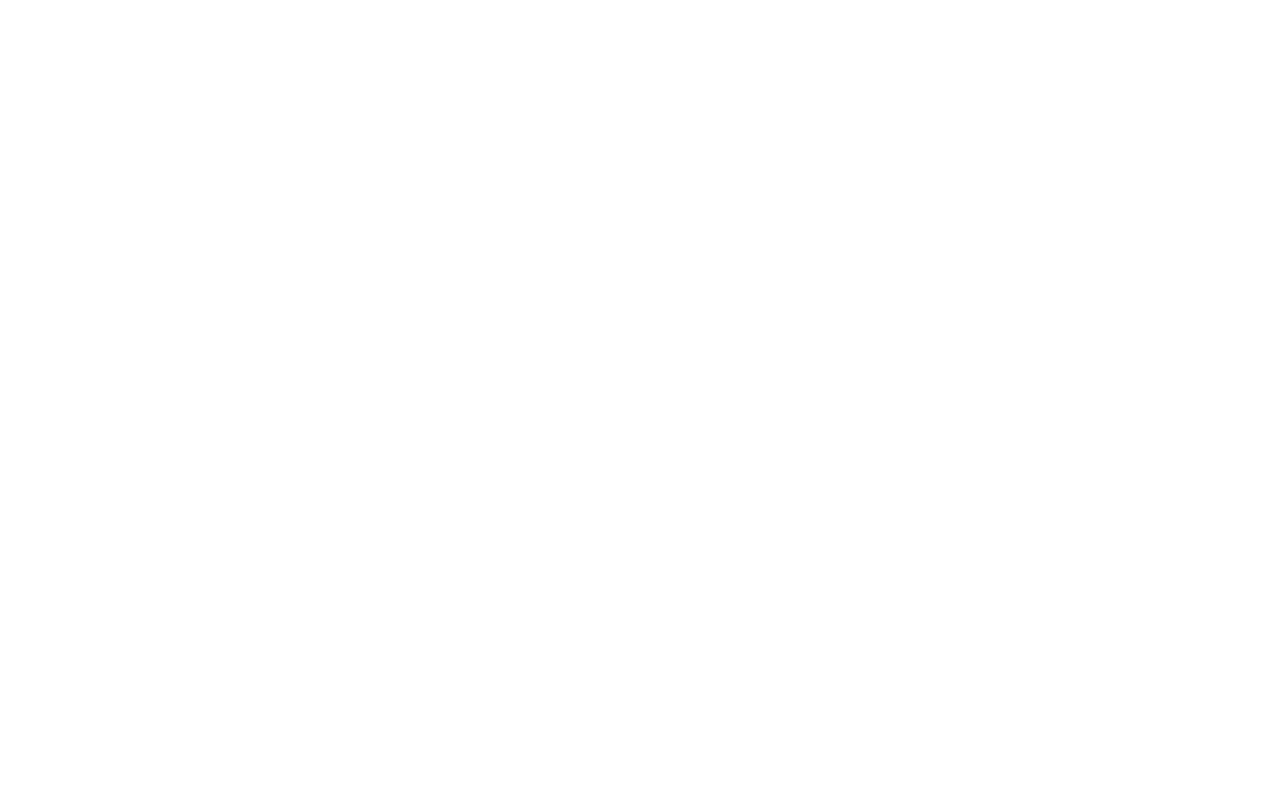
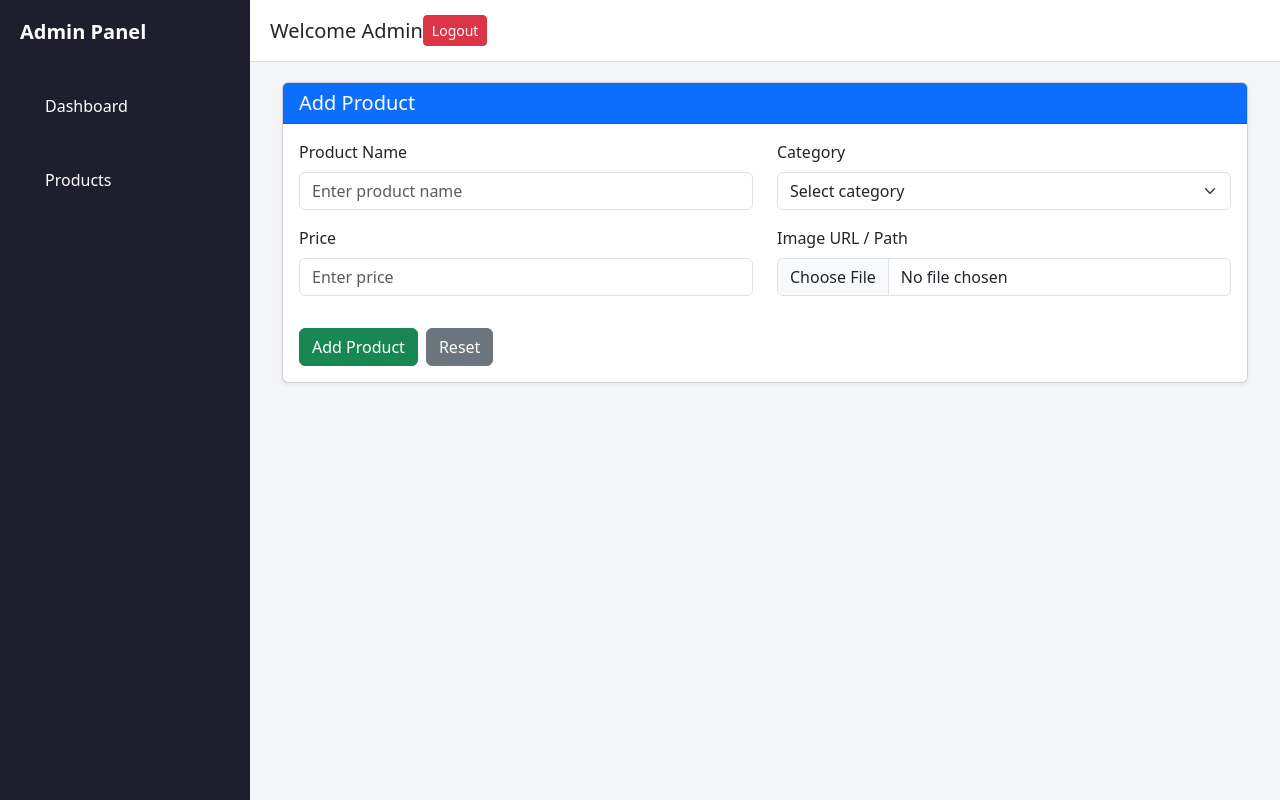
Before and after one commit to prashant-webconst/gold-client, a React (Vite) app: page /admin/products/add in a window 1280 px wide. Before the commit this address had no page. Built offline with nearby package versions, Linux system fonts and the light colour scheme.

Commit message:
basic backend UI and navlink created

```diff
--- a/src/App.jsx
+++ b/src/App.jsx
@@ -1,14 +1,21 @@
-import {Routes, Route} from "react-router-dom";
+import { Routes, Route } from "react-router-dom";
 import HomePage from "./pages/Homepage";
 import AdminLayout from "./admin/AdminLayout";
+import Dashboard from "./admin/Dashboard";
+import Products from "./admin/Products";
+import AddProduct from "./admin/AddProduct";
 
 function App() {
   return (
     <>
-   <Routes>
-      <Route path="/" element={<HomePage />} />
-      <Route path="/admin" element={<AdminLayout />} />
-    </Routes>
+      <Routes>
+        <Route path="/" element={<HomePage />} />
+        <Route path="/admin" element={<AdminLayout />}>
+          <Route index element={<Dashboard />} />
+          <Route path="products" element={<Products />} />
+          <Route path="products/add" element={<AddProduct />} />
+        </Route>
+      </Routes>
     </>
   );
 }
--- /dev/null
+++ b/src/admin/AddProduct.jsx
@@ -0,0 +1,73 @@
+const AddProduct = () => {
+  return (
+    <div className="container-fluid">
+      <div className="card shadow-sm">
+        <div className="card-header bg-primary text-white">
+          <h5 className="mb-0">Add Product</h5>
+        </div>
+
+        <div className="card-body">
+          <form>
+            <div className="row">
+
+              {/* Product Name */}
+              <div className="col-md-6 mb-3">
+                <label className="form-label">Product Name</label>
+                <input
+                  type="text"
+                  className="form-control"
+                  placeholder="Enter product name"
+                />
+              </div>
+
+              {/* Category */}
+              <div className="col-md-6 mb-3">
+                <label className="form-label">Category</label>
+                <select className="form-select">
+                  <option>Select category</option>
+                  <option>Rings</option>
+                  <option>Necklaces</option>
+                  <option>Bracelets</option>
+                </select>
+              </div>
+
+              {/* Price */}
+              <div className="col-md-6 mb-3">
+                <label className="form-label">Price</label>
+                <input
+                  type="number"
+                  className="form-control"
+                  placeholder="Enter price"
+                />
+              </div>
+
+              {/* Image Path */}
+              <div className="col-md-6 mb-3">
+                <label className="form-label">Image URL / Path</label>
+                <input
+                  type="file"
+                  className="form-control"
+                  placeholder="/images/product.jpg"
+                />
+              </div>
+
+            </div>
+
+            {/* Submit Button */}
+            <div className="mt-3">
+              <button type="submit" className="btn btn-success">
+                Add Product
+              </button>
+              <button type="reset" className="btn btn-secondary ms-2">
+                Reset
+              </button>
+            </div>
+
+          </form>
+        </div>
+      </div>
+    </div>
+  );
+};
+
+export default AddProduct;
--- a/src/admin/AdminLayout.jsx
+++ b/src/admin/AdminLayout.jsx
@@ -1,7 +1,9 @@
-import React, { useState } from "react";
+import React, { use, useState } from "react";
+import { NavLink, Outlet } from "react-router-dom";
 
-const AdminLayout = ({ children }) => {
+const AdminLayout = () => {
   const [sidebarOpen, setSidebarOpen] = useState(false);
+  const [openMenu, setOpenMenu] = useState(null);
 
   return (
     <div className="admin-container">
@@ -11,12 +13,72 @@
         <h4 className="admin-logo">Admin Panel</h4>
 
         <ul className="admin-menu">
-          <li>Dashboard</li>
-          <li>Products</li>
-          <li>Categories</li>
+          <li>
+            <NavLink
+              to="/admin"
+              end
+              className={({ isActive }) =>
+                `admin-link ${isActive ? "active" : ""}`
+              }
+            >
+              Dashboard
+            </NavLink>
+          </li>
+          {/* <li>
+            <NavLink
+              to="/admin/products"
+              className={({ isActive }) =>
+                `admin-link ${isActive ? "active" : ""}`
+              }
+            >
+              Products
+            </NavLink>
+          </li> */}
+          <li>
+            <div
+              className="admin-link justify-content-between align-items-center"
+              onClick={() =>
+                setOpenMenu(openMenu === "products" ? null : "products")
+              }
+            >
+              Products
+            </div>
+            {openMenu === "products" && (
+              <ul className="submenu">
+                <li>
+                  <NavLink
+                    to="/admin/products"
+                    end
+                    className={({ isActive }) =>
+                      `admin-link ${isActive ? "active" : ""}`
+                    }
+                  >
+                    {" "}
+                    All Products
+                  </NavLink>
+                </li>
+                <li>
+                  <NavLink
+                    to="/admin/products/add"
+                    className={({ isActive }) =>
+                      `admin-link ${isActive ? "active" : ""}`
+                    }
+                  >
+                    {" "}
+                    Add Product
+                  </NavLink>
+                </li>
+              </ul>
+            )}
+          </li>
         </ul>
       </div>
-      {sidebarOpen && <div className="admin-overlay" onClick={() => setSidebarOpen(false)}></div>}
+      {sidebarOpen && (
+        <div
+          className="admin-overlay"
+          onClick={() => setSidebarOpen(false)}
+        ></div>
+      )}
       {/* Main */}
       <div className="admin-main">
         {/* Topbar */}
@@ -36,7 +98,9 @@
         </div>
 
         {/* Content */}
-        <div className="admin-content">{children}</div>
+        <div className="admin-content">
+          <Outlet />
+        </div>
       </div>
     </div>
   );
--- /dev/null
+++ b/src/admin/Dashboard.jsx
@@ -0,0 +1,11 @@
+import React from 'react'
+
+const Dashboard = () => {
+  return (
+    <div>
+      <h1>Dashboard</h1>
+    </div>
+  )
+}
+
+export default Dashboard
--- /dev/null
+++ b/src/admin/Products.jsx
@@ -0,0 +1,11 @@
+import React from 'react'
+
+const Products = () => {
+  return (
+    <div>
+        <h1>Products</h1>
+    </div>
+  )
+}
+
+export default Products
--- a/src/assets/css/admin.css
+++ b/src/assets/css/admin.css
@@ -23,27 +23,22 @@
   background-color: rgba(0, 0, 0, 0.5);
   z-index: 999;
 }
+.admin-link {
+  display: block;
+  padding: 10px 15px;
+  color: white;
+  text-decoration: none;
+}
 
-/* Only for mobile */
-@media (min-width: 769px) {
-  .admin-overlay {
-    display: none;
-  }
+.admin-link:hover {
+  background-color: #333;
 }
-/* Mobile hidden */
-@media (max-width: 768px) {
-  .admin-sidebar {
-    position: fixed;
-    left: -250px;
-    top: 0;
-    height: 100%;
-    z-index: 1000;
-  }
 
-  .admin-sidebar.open {
-    left: 0;
-  }
+.admin-link.active {
+  background-color: #0d6efd; /* Bootstrap primary */
+  border-radius: 5px;
 }
+
 
 /* Logo */
 .admin-logo {
@@ -90,14 +85,34 @@
   display: none;
 }
 
+/* Content */
+.admin-content {
+  padding: 20px;
+}
+
 /* Show toggle on mobile */
 @media (max-width: 768px) {
   .menu-toggle {
     display: inline-block;
   }
 }
+/* Only for mobile */
+@media (min-width: 769px) {
+  .admin-overlay {
+    display: none;
+  }
+}
+/* Mobile hidden */
+@media (max-width: 768px) {
+  .admin-sidebar {
+    position: fixed;
+    left: -250px;
+    top: 0;
+    height: 100%;
+    z-index: 1000;
+  }
 
-/* Content */
-.admin-content {
-  padding: 20px;
+  .admin-sidebar.open {
+    left: 0;
+  }
 }
```
